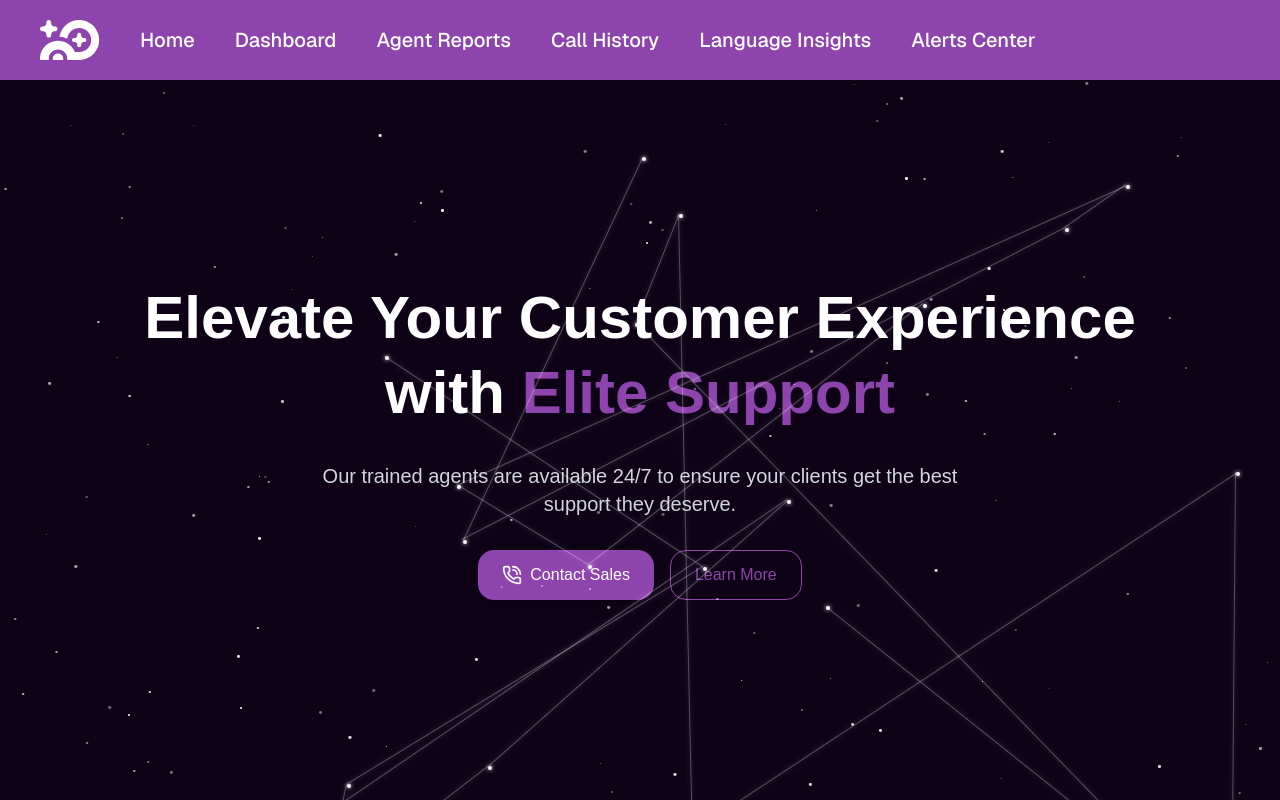
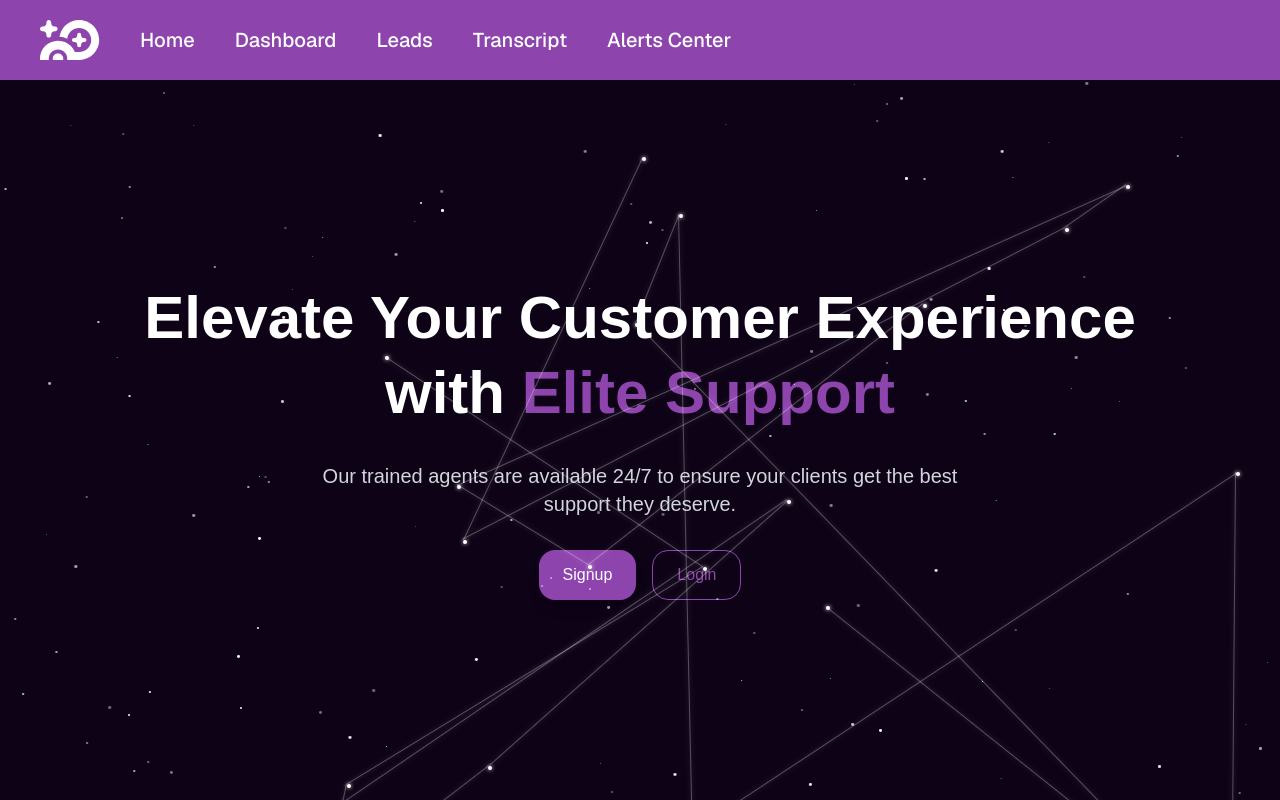
Before and after one commit to Shaswati2005/callcenter, a Next.js app: page / in a window 1280 px wide. Shown: the top 800 px of the page. Built offline with nearby package versions, Linux system fonts and the light colour scheme.

Commit message:
updated dashboard

```diff
--- a/app/calls/page.tsx
+++ b/app/calls/page.tsx
@@ -42,7 +42,7 @@ const CallLogs = () => {
       <div className="w-full min-h-screen bg-gray-950 text-white px-8 py-10">
         <h1 className="text-2xl font-semibold mb-6">📞 Call Logs</h1>
         <div className="bg-gray-900 rounded-xl overflow-hidden border border-gray-700 w-full">
-          <div className="flex flex-row w-full items-center justify-start gap-50  font-medium text-sm uppercase border-b border-gray-700 px-6 py-3 text-gray-400">
+          <div className="flex flex-row w-full items-center justify-between gap-10  font-medium text-sm uppercase border-b border-gray-700 px-6 py-3 text-gray-400">
             <span>Caller</span>
             <span>Callee</span>
             <span className="hidden md:flex">Duration</span>
--- a/app/components/HeroSection.tsx
+++ b/app/components/HeroSection.tsx
@@ -36,12 +36,12 @@ export default function HeroSection() {
             transition={{ delay: 0.6, duration: 0.6 }}
             className="flex justify-center gap-4 flex-wrap"
           >
-            <button className="bg-[#8e44ad] hover:bg-[#732d91] text-white px-6 py-3 rounded-2xl shadow-lg flex items-center">
-              <PhoneCall className="mr-2 h-5 w-5" /> Contact Sales
-            </button>
-            <button className="border border-[#8e44ad] text-[#8e44ad] hover:bg-[#8e44ad]/10 px-6 py-3 rounded-2xl">
-              Learn More
-            </button>
+            <Link href={"/signup"} className="bg-[#8e44ad] hover:bg-[#732d91] text-white px-6 py-3 rounded-2xl shadow-lg flex items-center">
+               Signup
+            </Link>
+            <Link href={"/login"} className="border border-[#8e44ad] text-[#8e44ad] hover:bg-[#8e44ad]/10 px-6 py-3 rounded-2xl">
+              Login
+            </Link>
           </motion.div>
         </div>
       </section>
--- a/app/components/Navbar.tsx
+++ b/app/components/Navbar.tsx
@@ -62,28 +62,21 @@ const Navbar = () => {
             Dashboard
             <div className="absolute bottom-0 left-0 w-0 h-[3px] bg-[#ffffff] mt-1 transition-all duration-300 ease-in-out group-hover:w-full"></div>
           </Link>
-          <button className="relative group  hover:scale-110 transition-all duration-300 hover:cursor-pointer">
-            Agent Reports
+          <Link  href={"/leads"} className="relative group  hover:scale-110 transition-all duration-300 hover:cursor-pointer">
+           Leads
             <div className="absolute bottom-0 left-0 w-0 h-[3px] bg-[#ffffff] mt-1 transition-all duration-300 ease-in-out group-hover:w-full"></div>
-          </button>
+          </Link>
+
           <Link
-            href={"/"}
+            href={"/dashboard"}
             title="past "
             className="relative group  hover:scale-110 transition-all duration-300 hover:cursor-pointer"
           >
-            Call History
-            <div className="absolute bottom-0 left-0 w-0 h-[3px] bg-[#ffffff] mt-1 transition-all duration-300 ease-in-out group-hover:w-full"></div>
-          </Link>
-          <Link
-            href={"/"}
-            title="past "
-            className="relative group  hover:scale-110 transition-all duration-300 hover:cursor-pointer"
-          >
-            Language Insights
+            Transcript
             <div className="absolute bottom-0 rounded-xl left-0 w-0 h-[3px] mt-1 bg-[#ffffff] transition-all duration-300 ease-in-out group-hover:w-full"></div>
           </Link>
           <Link
-            href={"/"}
+            href={"/alerts"}
             title="updates"
             className="relative group  hover:scale-110 transition-all duration-300 hover:cursor-pointer"
           >
@@ -96,8 +89,8 @@ const Navbar = () => {
       </div>
 
       {isMenuOpen && (
-        <div className="lg:hidden  bg-opacity-50 p-4">
-          <div className="flex flex-col absolute right-2 items-center gap-4 p-4 max-w-[400px] w-full bg-[#ffffff] text-white">
+        <div className="lg:hidden  backdrop-blur-2xl p-4">
+          <div className="flex flex-col w-[300px] h-fit py-5  absolute right-2 items-center gap-4 p-4 backdrop-blur-2xl bg-[#2a0739]  text-white">
             <Link
               href={"/"}
               title="home"
@@ -105,33 +98,27 @@ const Navbar = () => {
             >
               Home
             </Link>
-            <button className="hover:bg-[#8d44ad64] w-full h-fit text-center">
-              About us
-            </button>
-            <button className="hover:bg-[#8d44ad64] w-full h-fit text-center">
-              Destination
-            </button>
+            <Link href={"/dashboard"} className="hover:bg-[#8d44ad64] w-full h-fit text-center">
+              Dashboard
+            </Link>
+            <Link href={"/leads"} className="hover:bg-[#8d44ad64] w-full h-fit text-center">
+               Leads
+            </Link>
             <Link
-              href={"/"}
+              href={"/dashboard"}
               title="past "
               className="hover:bg-[#8d44ad64] w-full h-fit text-center"
             >
-              Past tours
+              Transcript
             </Link>
             <Link
-              href={"/"}
+              href={"/alerts"}
               title="home"
               className="hover:bg-[#8d44ad64] w-full h-fit text-center"
             >
-              Bookings
+              Alerts center
             </Link>
-            <Link
-              href={"/"}
-              title="updates "
-              className="hover:bg-[#8d44ad64] w-full h-fit text-center"
-            >
-              Updates
-            </Link>
+
           </div>
         </div>
       )}
--- a/app/components/Sidebar.tsx
+++ b/app/components/Sidebar.tsx
@@ -57,12 +57,14 @@ const Sidebar: React.FC<SidebarProps> = ({ user }) => {
             <span className="hidden md:inline">{user?.username}</span>
           </span>
 
-          <button className="flex items-center gap-2 text-[#a29bfe] hover:text-white">
+          <Link href={"/dashboard"}
+          className="flex items-center gap-2 text-[#a29bfe] hover:text-white">
             <FiHome size={20} /> <span>Overview</span>
-          </button>
-          <button className="flex items-center gap-2 text-[#a29bfe] hover:text-white">
+          </Link>
+          <Link href={"/dashboard"}
+           className="flex items-center gap-2 text-[#a29bfe] hover:text-white">
             <FiActivity size={20} /> <span>Performance</span>
-          </button>
+          </Link>
           <Link
             href="/alerts"
             className="flex items-center gap-2 text-[#a29bfe] hover:text-white"
--- a/app/components/Transcript.tsx
+++ b/app/components/Transcript.tsx
@@ -2,6 +2,7 @@
 import { useEffect, useRef, useState } from "react";
 import toast, { Toaster } from "react-hot-toast";
 import CallStatus from "./CallStatus";
+import { stringify } from "querystring";
 
 type TranscriptLine = {
   speaker: "Agent" | "Customer";
@@ -23,7 +24,8 @@ export default function LiveTranscript() {
   const [loading, setLoading] = useState(false);
   const [sid, setSid] = useState("");
   const transcriptEndRef = useRef<HTMLDivElement>(null);
-
+  const [recorder, setrecorder] = useState("");
+  const [transcript, settranscript] = useState(false);
   useEffect(() => {
     transcriptEndRef.current?.scrollIntoView({ behavior: "smooth" });
   }, [lines]);
@@ -99,24 +101,36 @@ export default function LiveTranscript() {
       </div>
 
       <div className="w-full flex flex-col md:flex-row justify-center md:justify-between items-center gap-4 p-2 border-t border-[#2e2e44]">
-        <div className="flex gap-2 items-center">
+        <div className="flex flex-wrap gap-2 items-center">
           <input
             type="tel"
             value={number}
             onFocus={() => setShowDialPad(true)}
             onChange={(e) => setNumber(e.target.value)}
-            placeholder="Enter Contact (+91)"
-            className="bg-gray-700 text-white px-3 py-2 rounded-xl outline-none w-48"
+            placeholder="Enter Contact"
+            className="bg-gray-700 text-white px-3 py-2 rounded-xl outline-none w-30 lg:w-48"
           />
           <button
             onClick={handleCall}
             disabled={loading}
-            className={`px-4 py-2 rounded-xl ${
+            className={`px-4 py-2 text-sm rounded-xl ${
               loading ? "bg-gray-600" : "bg-green-600 hover:bg-green-700"
             } text-white`}
           >
             {loading ? "Calling..." : "Make Call"}
           </button>
+
+          <input className="bg-gray-700 text-sm text-white px-3 py-2 rounded-xl outline-none w-30 lg:w-48"
+          type="string" placeholder="enter the url for recording " onChange={(e)=> setrecorder(e.target.value)} >
+          </input>
+
+          <button onClick={()=> (settranscript(true))} className="px-1 rounded-xl bg-violet-500 py-2">
+            Transcribe
+
+          </button>
+
+
+
         </div>
 
         <CallStatus callSid={sid} />
--- a/app/dashboard/page.tsx
+++ b/app/dashboard/page.tsx
@@ -182,41 +182,7 @@ const Dashboard = () => {
           </motion.div>
         </div>
 
-        {/* Outage Alerts */}
-        <motion.div
-          initial={{ opacity: 0, y: 20 }}
-          whileInView={{ opacity: 1, y: 0 }}
-          transition={{ duration: 0.6, delay: 0.4 }}
-          className="bg-[#1c1c2b] p-6 rounded-3xl shadow-md border border-[#2a2a40] max-h-72 overflow-y-auto scrollbar-thin scrollbar-thumb-[#a29bfe] scrollbar-track-[#1e1e2f]"
-        >
-          <h3 className="text-xl font-semibold text-[#a29bfe] mb-4">
-            System Outage Alerts
-          </h3>
-          <table className="w-full text-left text-sm">
-            <thead>
-              <tr className="text-[#a29bfe]">
-                <th>Status</th>
-                <th>Trigger</th>
-                <th>Connector</th>
-                <th>Connection</th>
-                <th>Category</th>
-                <th>Date</th>
-              </tr>
-            </thead>
-            <tbody>
-              {outageAlerts.map((alert, index) => (
-                <tr key={index} className="border-t border-[#2e2e3e]">
-                  <td className="py-2 text-[#6c5ce7]">{alert.status}</td>
-                  <td>{alert.trigger}</td>
-                  <td>{alert.connector}</td>
-                  <td>{alert.connection}</td>
-                  <td>{alert.category}</td>
-                  <td>{alert.date}</td>
-                </tr>
-              ))}
-            </tbody>
-          </table>
-        </motion.div>
+
         <div className="opacity-30">
           <StarField />
         </div>
```
